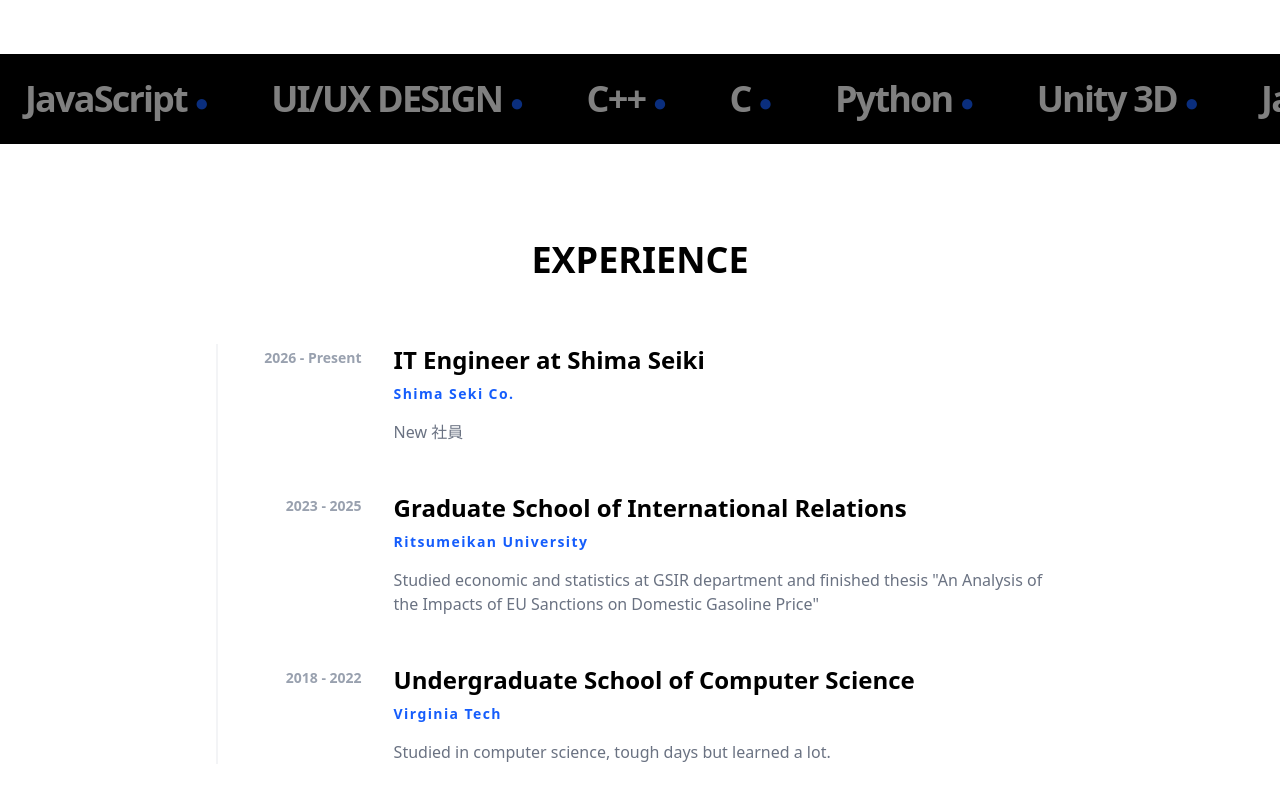
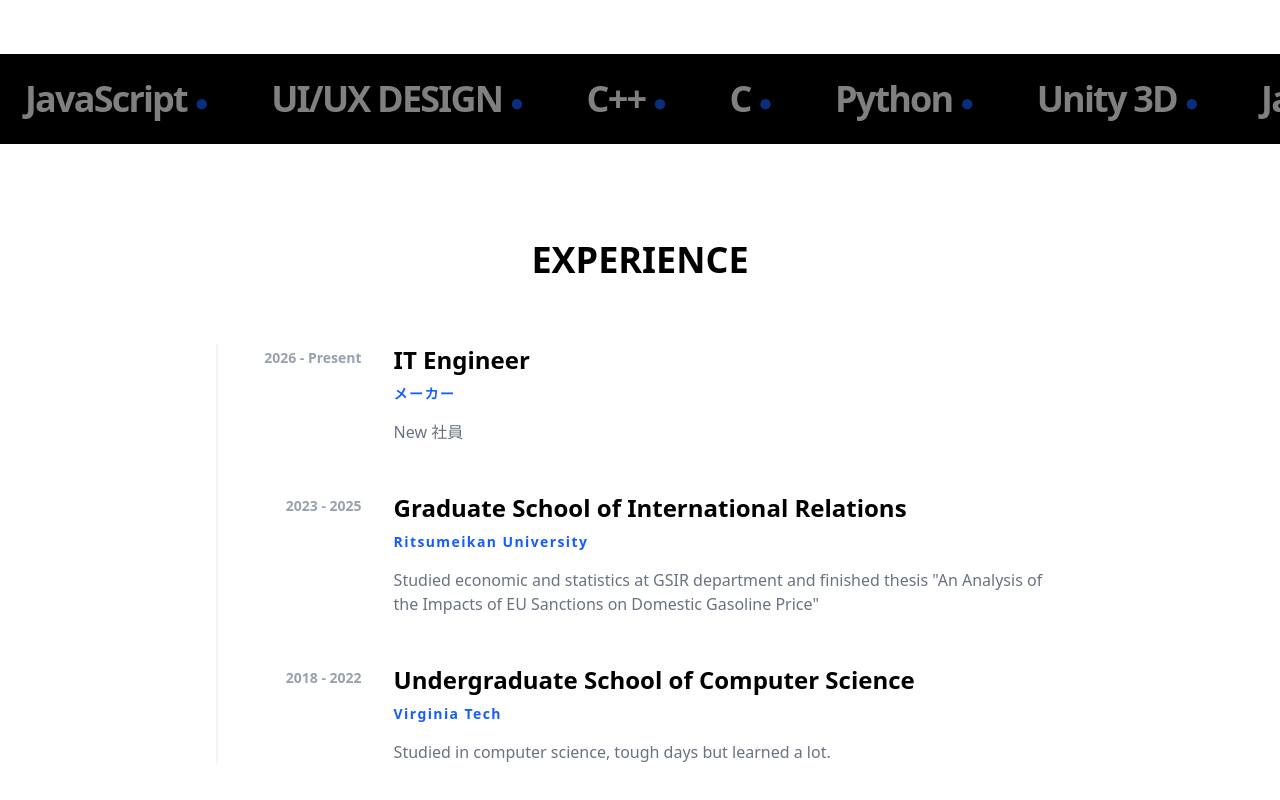
Before and after one commit to ZhimiaoLiu/Personal-Website, a Vue app: page /about in a window 1280 px wide. Shown: the part 575-1375 px from the top of the page. Built offline with nearby package versions, Linux system fonts and the light colour scheme.

Commit message:
Rewrite About Me

```diff
--- a/src/view/AboutView.vue
+++ b/src/view/AboutView.vue
@@ -48,8 +48,8 @@
           <div class="absolute -left-[9px] top-2 w-4 h-4 rounded-full bg-white border-4 border-black group-hover:border-blue-600 transition-colors md:hidden"></div>
 
           <div class="md:col-span-4 pl-8 md:pl-0">
-            <h3 class="text-2xl font-bold mb-2">IT Engineer at Shima Seiki </h3>
-            <div class="text-sm font-bold tracking-widest text-blue-600 mb-4">Shima Seki Co.</div>
+            <h3 class="text-2xl font-bold mb-2">IT Engineer</h3>
+            <div class="text-sm font-bold tracking-widest text-blue-600 mb-4">メーカー</div>
             <p class="text-gray-500">New 社員</p>
           </div>
         </div>
```
